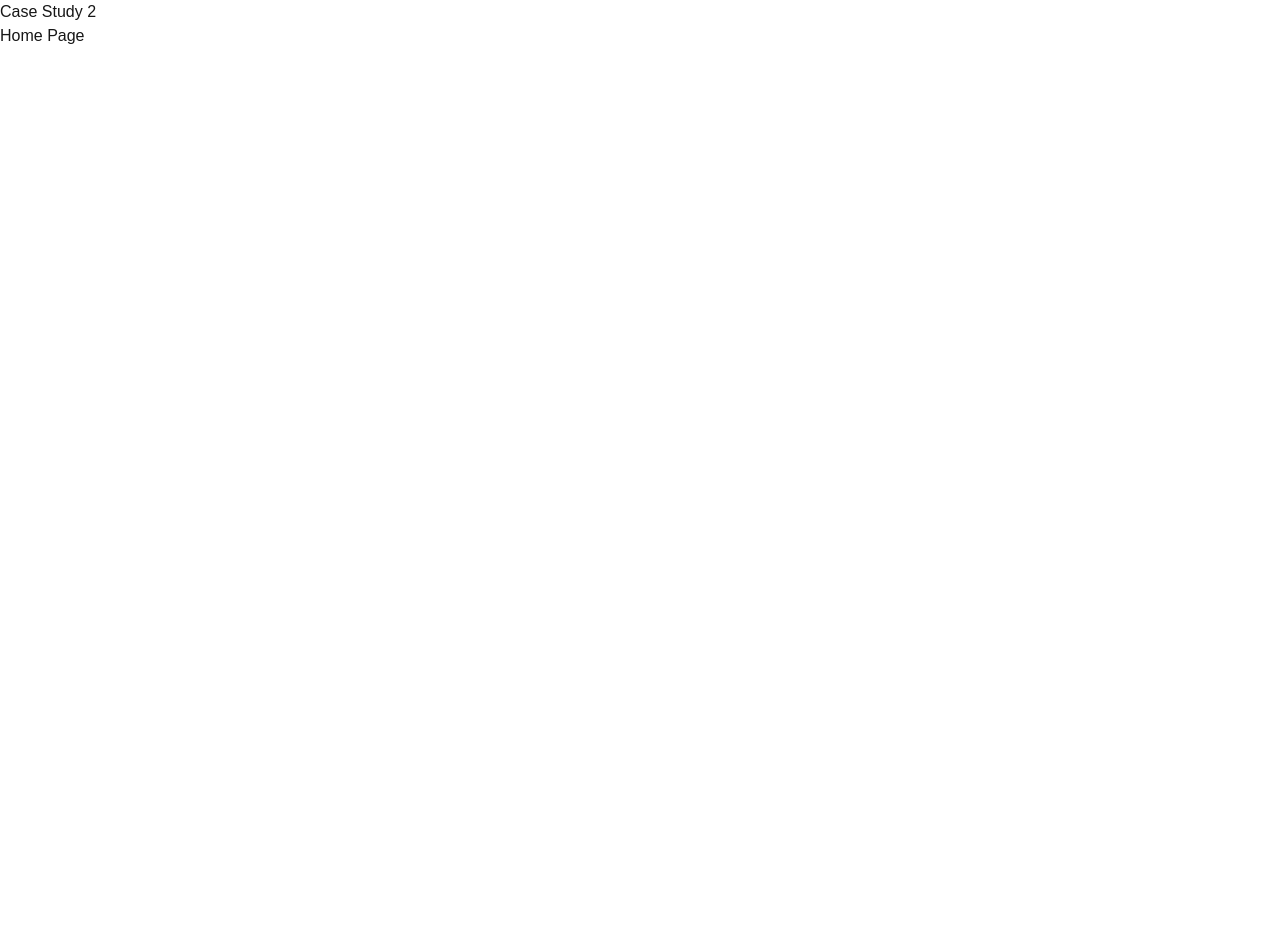
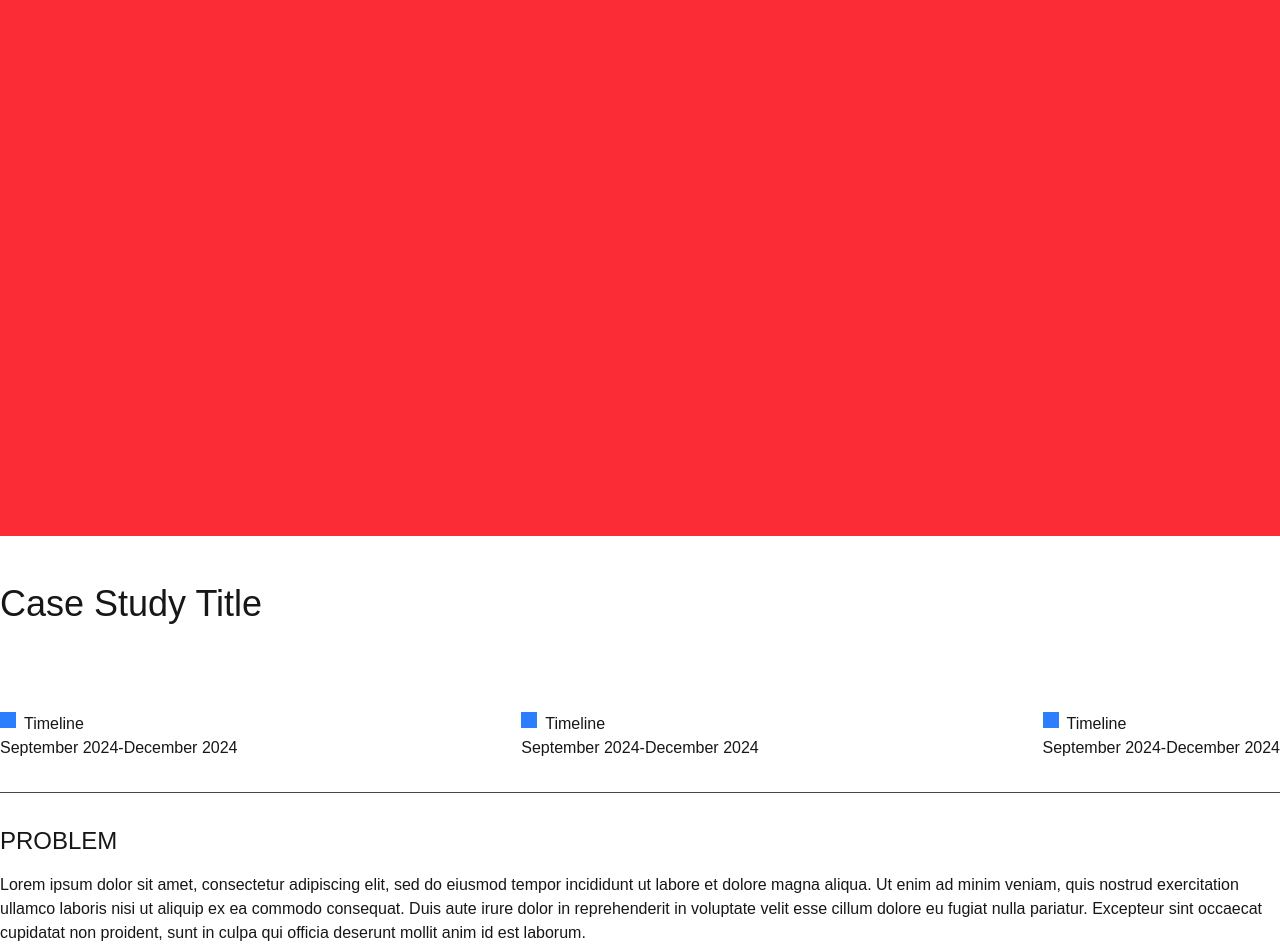
Before and after one commit to 11amanraj/portfolio-jan-26, a Next.js app: page /case-study-2 in a window 1280 px wide. Shown: the top 952 px of the page. Before the commit the page ends 800 px from the top, so only its background shows below. Built offline with nearby package versions, Linux system fonts and the light colour scheme.

Commit message:
Created basic structure of case study

```diff
--- /dev/null
+++ b/app/Components/CaseStudy/EachSection.tsx
@@ -0,0 +1,17 @@
+import React from 'react'
+import SectionDivider from './SectionDivider'
+
+const EachSection = () => {
+    return (
+        <>
+            <SectionDivider />
+            <section className='flex flex-col gap-4'>
+                <h3 className='text-2xl'>PROBLEM</h3>
+                <p className='font-medium'>Lorem ipsum dolor sit amet, consectetur adipiscing elit, sed do eiusmod tempor incididunt ut labore et dolore magna aliqua. Ut enim ad minim veniam, quis nostrud exercitation ullamco laboris nisi ut aliquip ex ea commodo consequat. Duis aute irure dolor in reprehenderit in voluptate velit esse cillum dolore eu fugiat nulla pariatur. Excepteur sint occaecat cupidatat non proident, sunt in culpa qui officia deserunt mollit anim id est laborum.</p>
+                <p>Sed ut perspiciatis unde omnis iste natus error sit voluptatem accusantium doloremque laudantium, totam rem aperiam, eaque ipsa quae ab illo inventore veritatis et quasi architecto beatae vitae dicta sunt explicabo. Nemo enim ipsam voluptatem quia voluptas sit aspernatur aut odit aut fugit, sed quia consequuntur magni dolores eos qui ratione voluptatem sequi nesciunt. Neque porro quisquam est, qui dolorem ipsum quia dolor sit amet, consectetur, adipisci velit, sed quia non numquam eius modi tempora incidunt ut labore et dolore magnam aliquam quaerat voluptatem. Ut enim ad minima veniam, quis nostrum exercitationem ullam corporis suscipit laboriosam, nisi ut aliquid ex ea commodi consequatur? Quis autem vel eum iure reprehenderit qui in ea voluptate velit esse quam nihil molestiae consequatur, vel illum qui dolorem eum fugiat quo voluptas nulla pariatur?</p>
+            </section>
+        </>
+    )
+}
+
+export default EachSection
--- /dev/null
+++ b/app/Components/CaseStudy/SectionDivider.tsx
@@ -0,0 +1,9 @@
+import React from 'react'
+
+const SectionDivider = () => {
+    return (
+        <div className='my-8 h-px w-full bg-[#414651]'></div>
+    )
+}
+
+export default SectionDivider
--- /dev/null
+++ b/app/Components/CaseStudy/TitleSection.tsx
@@ -0,0 +1,36 @@
+import React from 'react'
+
+const TitleSection = () => {
+    return (
+        <section className='pt-12 flex flex-col gap-22'>
+            <h2 className='text-4xl'>Case Study Title</h2>
+            <div className='flex justify-between'>
+                <div className='flex flex-col'>
+                    <div className='flex gap-2'>
+                        <div className='bg-blue-500 w-4 h-4'></div>
+                        <div>Timeline</div>
+                    </div>
+                    <div>September 2024-December 2024</div>
+                </div>
+
+                <div className='flex flex-col'>
+                    <div className='flex gap-2'>
+                        <div className='bg-blue-500 w-4 h-4'></div>
+                        <div>Timeline</div>
+                    </div>
+                    <div>September 2024-December 2024</div>
+                </div>
+
+                <div className='flex flex-col'>
+                    <div className='flex gap-2'>
+                        <div className='bg-blue-500 w-4 h-4'></div>
+                        <div>Timeline</div>
+                    </div>
+                    <div>September 2024-December 2024</div>
+                </div>
+            </div>
+        </section>
+    )
+}
+
+export default TitleSection
--- a/app/case-study-1/page.tsx
+++ b/app/case-study-1/page.tsx
@@ -20,7 +20,7 @@ const page = () => {
                     left: 0
                 }}
                 transition={{ duration: 5 }}
-                className='bg-red-500 h-50 w-100 cursor-pointer absolute top-120 left-60'
+                className='bg-red-500 h-50 w-100 cursor-pointer fixed top-120 left-60'
             >
             </motion.div>
             <h1>
--- a/app/case-study-2/page.tsx
+++ b/app/case-study-2/page.tsx
@@ -1,13 +1,34 @@
 import Link from 'next/link'
 import React from 'react'
+import TitleSection from '../Components/CaseStudy/TitleSection'
+import SectionDivider from '../Components/CaseStudy/SectionDivider'
+import EachSection from '../Components/CaseStudy/EachSection'
 
 const page = () => {
     return (
-        <div>
-            <h1>Case Study 2</h1>
+        <div className='flex flex-col'>
+            <div className='bg-red-500 w-screen h-[67vh]'></div>
+            <div className='w-7xl self-center'>
+                <TitleSection />
+                <EachSection />
+                <SectionDivider />
+                <section className='flex flex-col gap-4'>
+                    <h3 className='text-2xl'>PROBLEM</h3>
+                    <p className='font-medium'>Lorem ipsum dolor sit amet, consectetur adipiscing elit, sed do eiusmod tempor incididunt ut labore et dolore magna aliqua. Ut enim ad minim veniam, quis nostrud exercitation ullamco laboris nisi ut aliquip ex ea commodo consequat. Duis aute irure dolor in reprehenderit in voluptate velit esse cillum dolore eu fugiat nulla pariatur. Excepteur sint occaecat cupidatat non proident, sunt in culpa qui officia deserunt mollit anim id est laborum.</p>
+                    <p>Sed ut perspiciatis unde omnis iste natus error sit voluptatem accusantium doloremque laudantium, totam rem aperiam, eaque ipsa quae ab illo inventore veritatis et quasi architecto beatae vitae dicta sunt explicabo. Nemo enim ipsam voluptatem quia voluptas sit aspernatur aut odit aut fugit, sed quia consequuntur magni dolores eos qui ratione voluptatem sequi nesciunt. Neque porro quisquam est, qui dolorem ipsum quia dolor sit amet, consectetur, adipisci velit, sed quia non numquam eius modi tempora incidunt ut labore et dolore magnam aliquam quaerat voluptatem. Ut enim ad minima veniam, quis nostrum exercitationem ullam corporis suscipit laboriosam, nisi ut aliquid ex ea commodi consequatur? Quis autem vel eum iure reprehenderit qui in ea voluptate velit esse quam nihil molestiae consequatur, vel illum qui dolorem eum fugiat quo voluptas nulla pariatur?</p>
+                </section>
+                <SectionDivider />
+                <section className='flex flex-col gap-4'>
+                    <h3 className='text-2xl'>SOLUTION</h3>
+                    <div className='bg-white w-full h-244'></div>
+                </section>
+            </div>
+        </div>
+        // <div>
+        //     <h1>Case Study 2</h1>
 
-            <Link href="/">Home Page</Link>
-        </div>
+        //     <Link href="/">Home Page</Link>
+        // </div>
     )
 }
 
```
